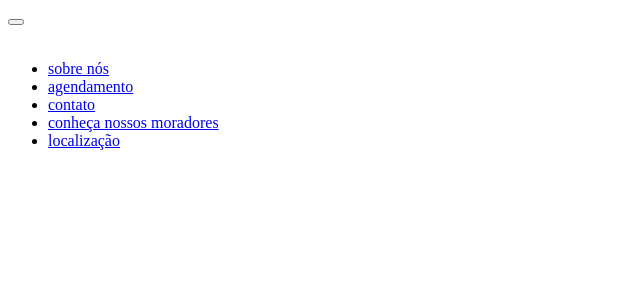
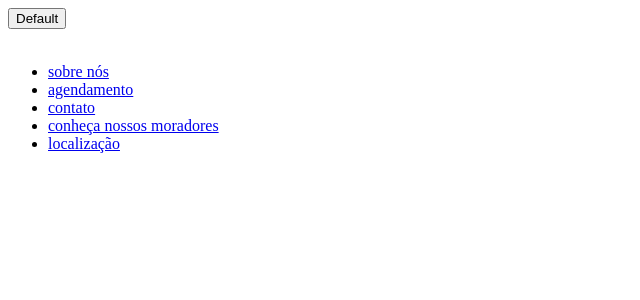
Before and after one commit to IngridDuarte/lodging-for-cats, a React (Create React App) app: page / in a window 1280 px wide. Shown: the top 300 px of the page, without its empty margins (0-640 px from the left). Built offline with nearby package versions, Linux system fonts and the light colour scheme.

Commit message:
refactor(button): modified button's props
create button #5

```diff
--- a/src/components/Button/index.js
+++ b/src/components/Button/index.js
@@ -1,12 +1,15 @@
 import React from 'react'
 
-const Button = ({ onClick, type, children, color }) => {
+
+const Button = ({ onClick, type, color, label, icon }) => {
   return (
     <button
       onClick={onClick}
       type={type}
-      color={color} >
-      {children}
+      className={color}
+      label={label}>
+        Default
+      {/* {icon ? <FontAwesomeIcon icon={faPaw} /> : '' } */}
     </button>
   )
 }
```
